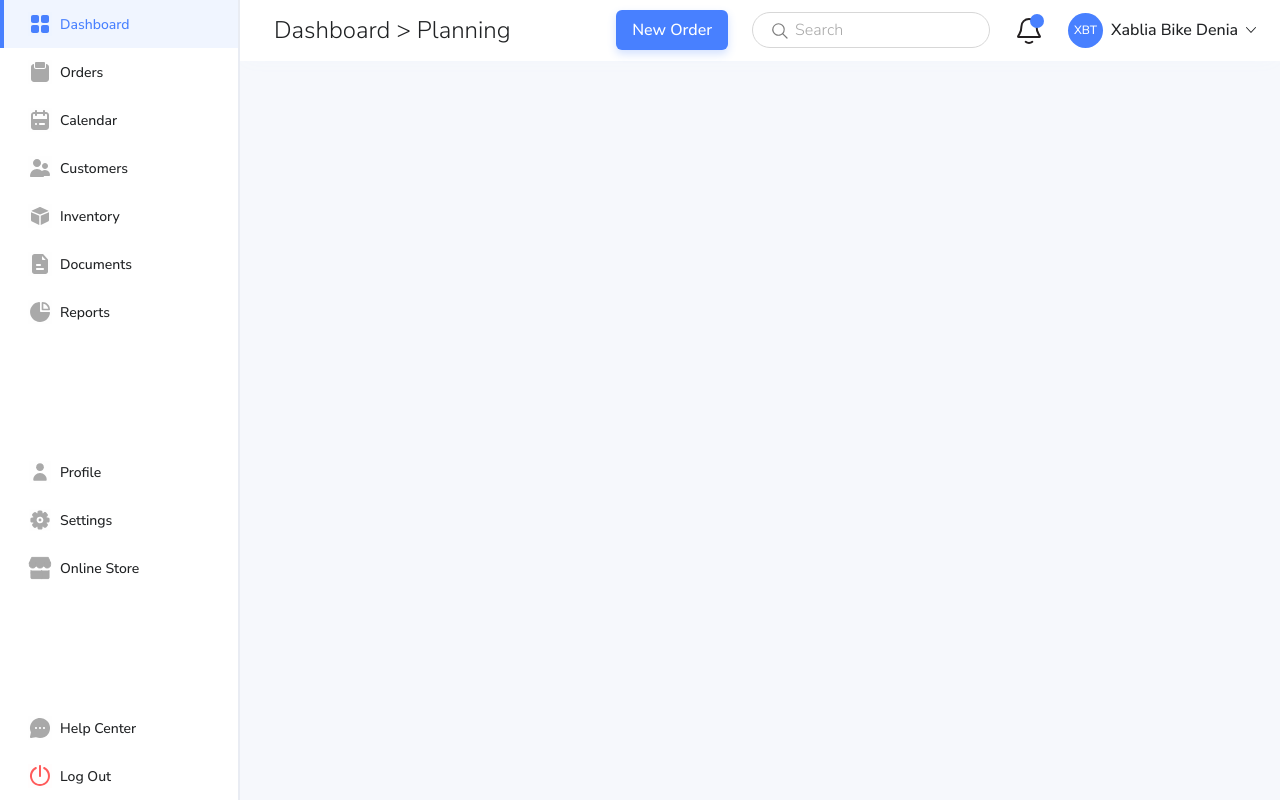
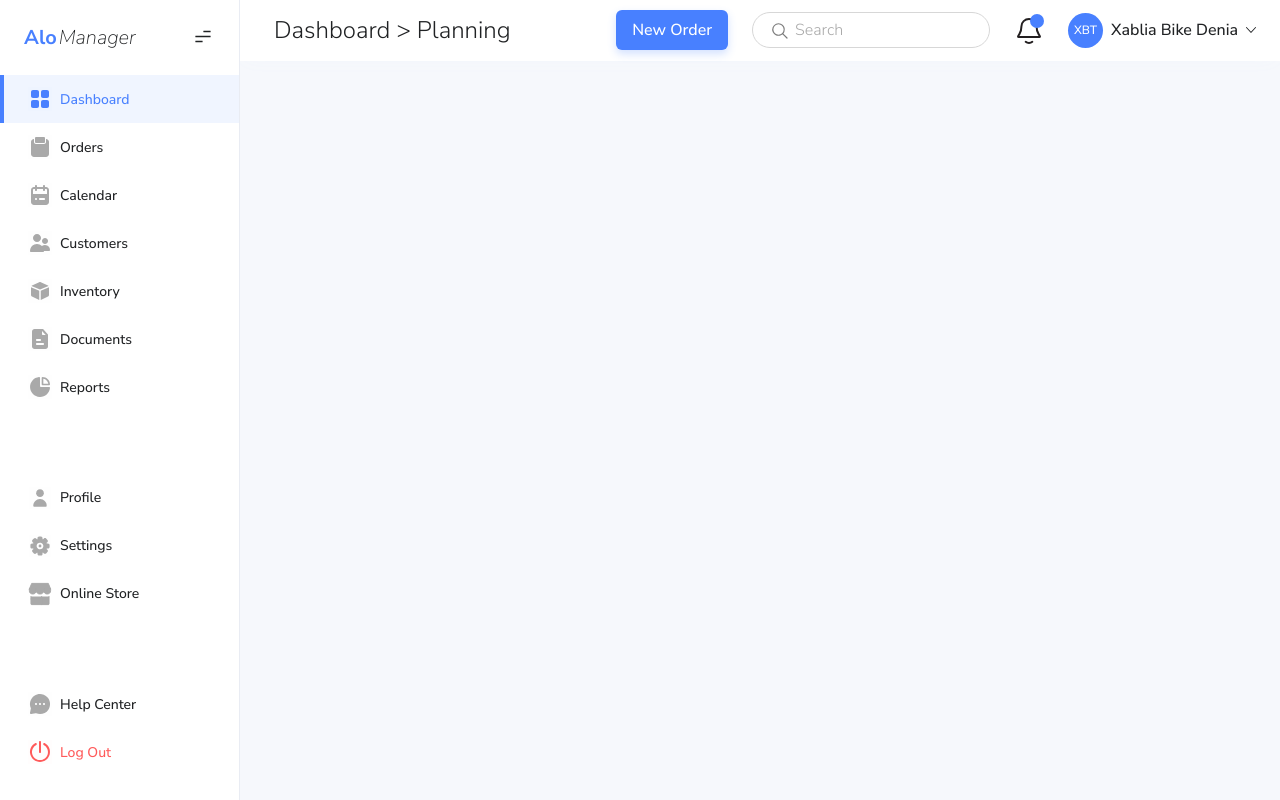
Before and after one commit to francoserjen10/Vendor_frontend_final, a Next.js app: page / in a window 1280 px wide. Built offline with nearby package versions, Linux system fonts and the light colour scheme.

Commit message:
Work in progress

```diff
--- a/components/Sidebar.tsx
+++ b/components/Sidebar.tsx
@@ -12,27 +12,28 @@ import SettingIcon from '@/assets/images/setting.svg';
 import OnlineStoreIcon from '@/assets/images/onlineStore.svg';
 import HelpCenterIcon from '@/assets/images/helpCenter.svg';
 import LogoutIcon from '@/assets/images/logOut.svg';
+import BurgerMenuIcon from '@/assets/images/burgerMenu.svg';
 
 type Item = { href: string; label: string; icon: React.ReactNode; variant?: string };
 
 const topNav: Item[] = [
     { href: '/', label: 'Dashboard', icon: <DashboardIcon /> },
     { href: '/orders', label: 'Orders', icon: <OrderIcon /> },
-    { href: '/calendar', label: 'Calendar', icon: <CalendarIcon />  },
-    { href: '/customers', label: 'Customers', icon: <CustomersIcon />  },
-    { href: '/inventory', label: 'Inventory', icon: <InventoryIcon />  },
-    { href: '/documents', label: 'Documents', icon: <DocumentIcon />  },
-    { href: '/reports', label: 'Reports', icon: <ReportIcon />  },
+    { href: '/calendar', label: 'Calendar', icon: <CalendarIcon /> },
+    { href: '/customers', label: 'Customers', icon: <CustomersIcon /> },
+    { href: '/inventory', label: 'Inventory', icon: <InventoryIcon /> },
+    { href: '/documents', label: 'Documents', icon: <DocumentIcon /> },
+    { href: '/reports', label: 'Reports', icon: <ReportIcon /> },
 ];
 
 const middleNav: Item[] = [
-    { href: '/my-profile', label: 'Profile', icon: <ProfileIcon />  },
-    { href: '/settings', label: 'Settings', icon: <SettingIcon />  },
-    { href: '/online-store', label: 'Online Store', icon: <OnlineStoreIcon />  },
+    { href: '/my-profile', label: 'Profile', icon: <ProfileIcon /> },
+    { href: '/settings', label: 'Settings', icon: <SettingIcon /> },
+    { href: '/online-store', label: 'Online Store', icon: <OnlineStoreIcon /> },
 ];
 
 const bottomNav: Item[] = [
-    { href: '/help-center', label: 'Help Center', icon: <HelpCenterIcon />  },
+    { href: '/help-center', label: 'Help Center', icon: <HelpCenterIcon /> },
     { href: '/logout', label: 'Log Out', icon: <LogoutIcon />, variant: 'danger' },
 ];
 
@@ -51,7 +52,7 @@ function SidebarList({ items }: { items: Item[] }) {
                         <li key={item.href} className={`sidebar__item ${active ? 'is-active' : ''}`}>
                             <Link href={item.href} className="sidebar__link">
                                 <span className={`sidebar__icon ${item.variant === 'danger' ? 'sidebar__icon--danger' : ''}`} aria-hidden>{item.icon}</span>
-                                <span className="sidebar__text">{item.label}</span>
+                                <span className={`sidebar__text ${item.variant === 'danger' ? 'sidebar__text--danger' : ''}`}>{item.label}</span>
                             </Link>
                         </li>
                     )
@@ -66,6 +67,16 @@ export default function Sidebar() {
     return (
         <>
             <nav className="sidebar" aria-label="Main">
+                <div className="sidebar__header">
+                    <div className="sidebar__brand">
+                        <span className="sidebar__brand-alo">Alo</span>
+                        <span className="sidebar__brand-manager">Manager</span>
+                    </div>
+                    <button className="sidebar__burger" aria-label="Toggle menu">
+                        <BurgerMenuIcon />
+                    </button>
+                </div>
+
                 <div className="sidebar__sections">
                     <div className="sidebar__section">
                         <SidebarList items={topNav} />
--- a/styles/sidebar.sass
+++ b/styles/sidebar.sass
@@ -1,25 +1,62 @@
 @use "./styles/variables" as v
 
 .sidebar
+  box-sizing: border-box
   background: v.$surface
-  border-right: 1px solid #E9ECF3
-  height: 100vh
-  overflow: hiden
+  min-height: 100dvh
+  display: flex
+  flex-direction: column
+  justify-content: flex-start
+  //padding-block: 24px
+  row-gap: 24px
+  padding: 24px 0
+  // Arreglar scrollbar
+  overflow-y: auto
+  scrollbar-width: none
+  -ms-overflow-style: none
+  &::-webkit-scrollbar
+    display: none
+
+.sidebar__header
+  display: flex
+  align-items: center
+  justify-content: space-between
+  align-items: stretch
+  padding-inline: 24px
 
 .sidebar__sections
-  height: 100%
+  //height: 100%
+  flex: 1
   display: flex
   flex-direction: column
   justify-content: space-between
-  align-items: stretch
-  // ======= figma
-  //width: 200,
-  //alignSelf: 'stretch',
-  //flexDirection: 'column',
-  //justifyContent: 'flex-start',
-  //alignItems: 'flex-start',
-  //gap: 24,
-  //display: 'inline-flex'
+  //align-items: stretch
+
+.sidebar__brand
+  font-size: 20px
+  display: flex
+  align-items: baseline
+  gap: 2px
+
+.sidebar__brand-alo
+  color: v.$primary
+  font-weight: 700
+
+.sidebar__brand-manager
+  color: v.$text-dark
+  font-style: italic
+  font-weight: 200
+
+.sidebar__burger
+  background: none
+  border: none
+  padding: 0
+  cursor: pointer
+  display: flex
+  align-items: center
+  justify-content: center
+  width: 24px
+  height: 24px
 
 .sidebar__section
   padding: 0
@@ -81,3 +118,6 @@
   svg [fill], svg [stroke]
     fill: initial !important
     stroke: initial !important
+
+.sidebar__text--danger
+  color: v.$danger !important
```
Also changed, not shown: assets/images/burgerMenu.svg (added).
